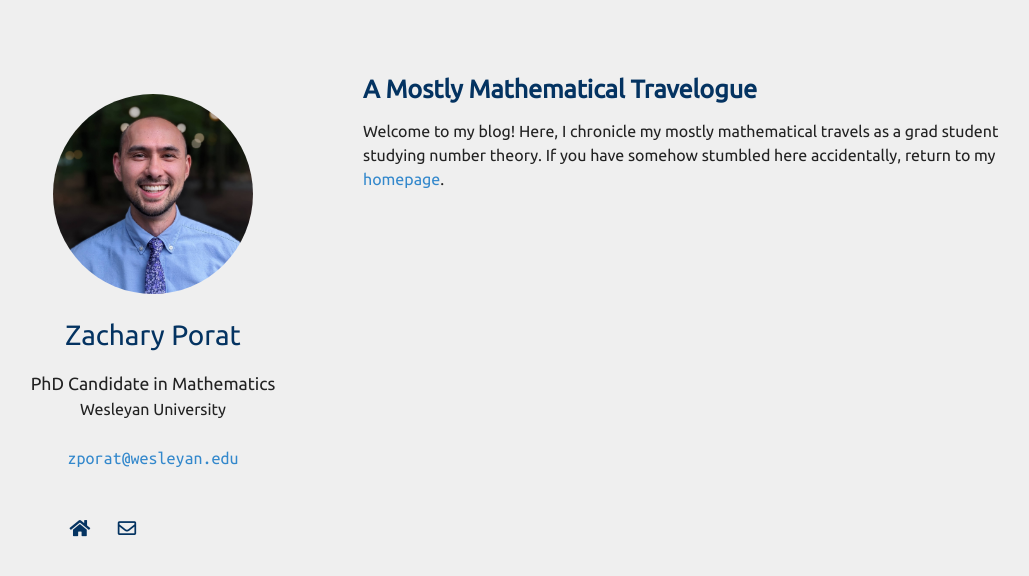
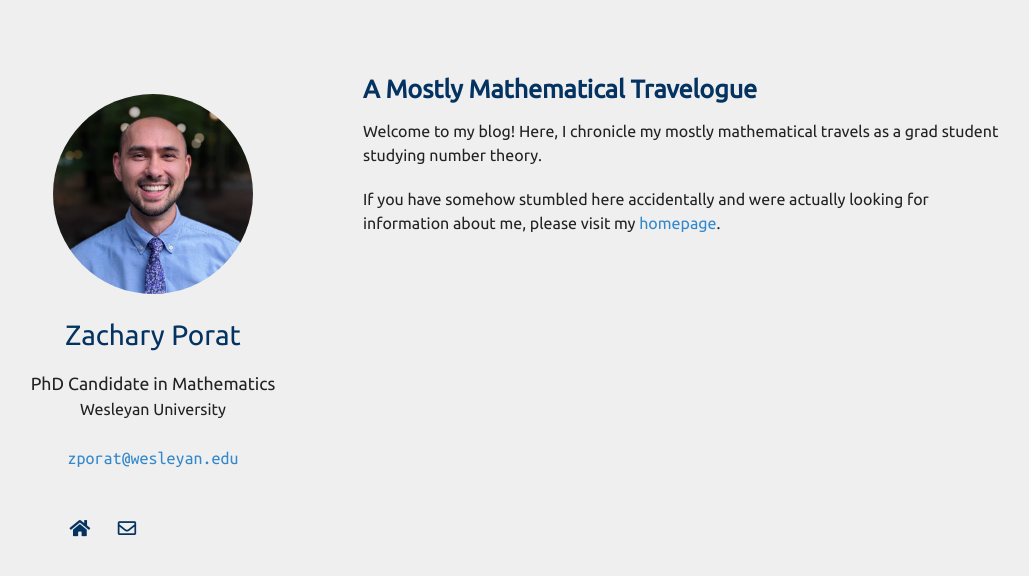
Before and after one commit to zporat/zporat.github.io, a Jekyll site: the page built from blog.md, in a window 1280 px wide. Shown: the top 576 px of the page, without its empty margins (102-1131 px from the left). Built offline with Jekyll 4.4.1, drawn with Linux system fonts in a browser that asks for light colours; nearby versions of some CDN libraries; a style sheet for code colours, icons or effects is not loaded; our own code applies the rules of GitHub Pages for plain Markdown files.

Commit message:
blog update 2

```diff
--- a/blog.md
+++ b/blog.md
@@ -5,4 +5,6 @@ permalink: /blog
 
 ## A Mostly Mathematical Travelogue
 
-Welcome to my blog!  Here, I chronicle my mostly mathematical travels as a grad student studying number theory.  If you have somehow stumbled here accidentally, return to my [homepage](https://zporat.github.io).
+Welcome to my blog!  Here, I chronicle my mostly mathematical travels as a grad student studying number theory.
+
+If you have somehow stumbled here accidentally and were actually looking for information about me, please visit my [homepage](https://zporat.github.io).
```
